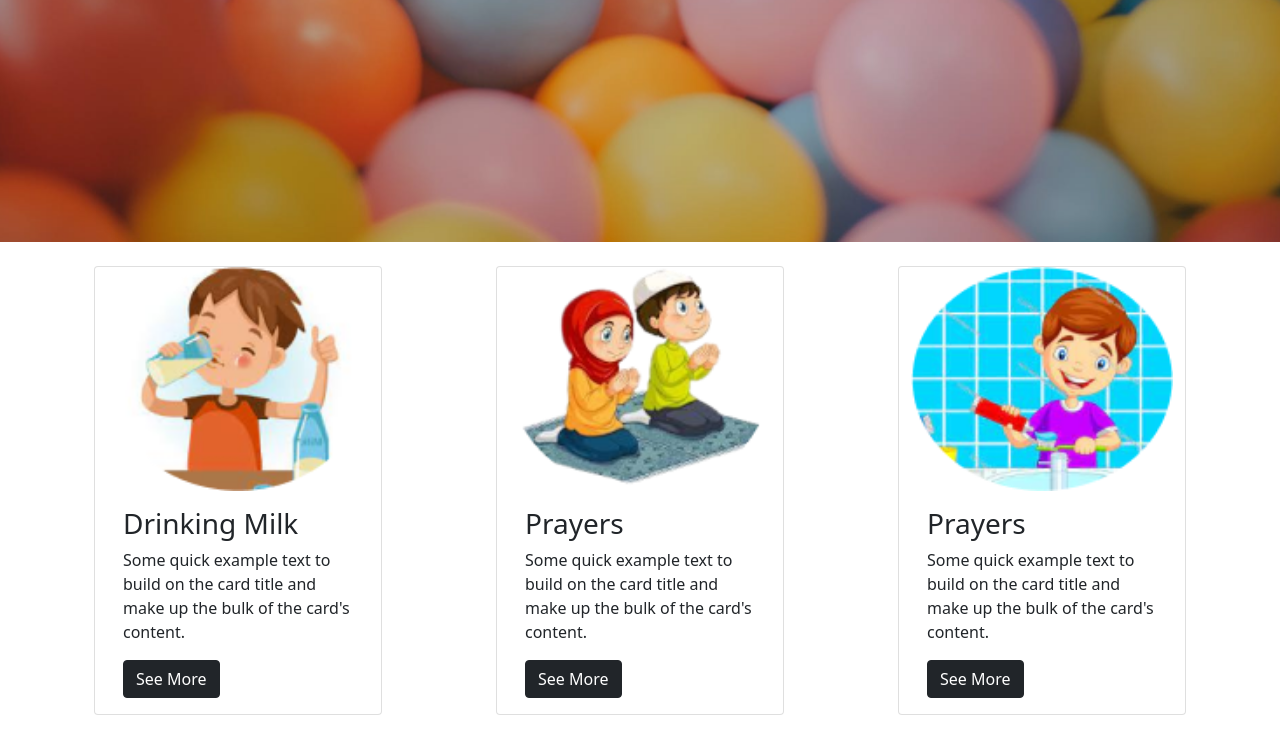
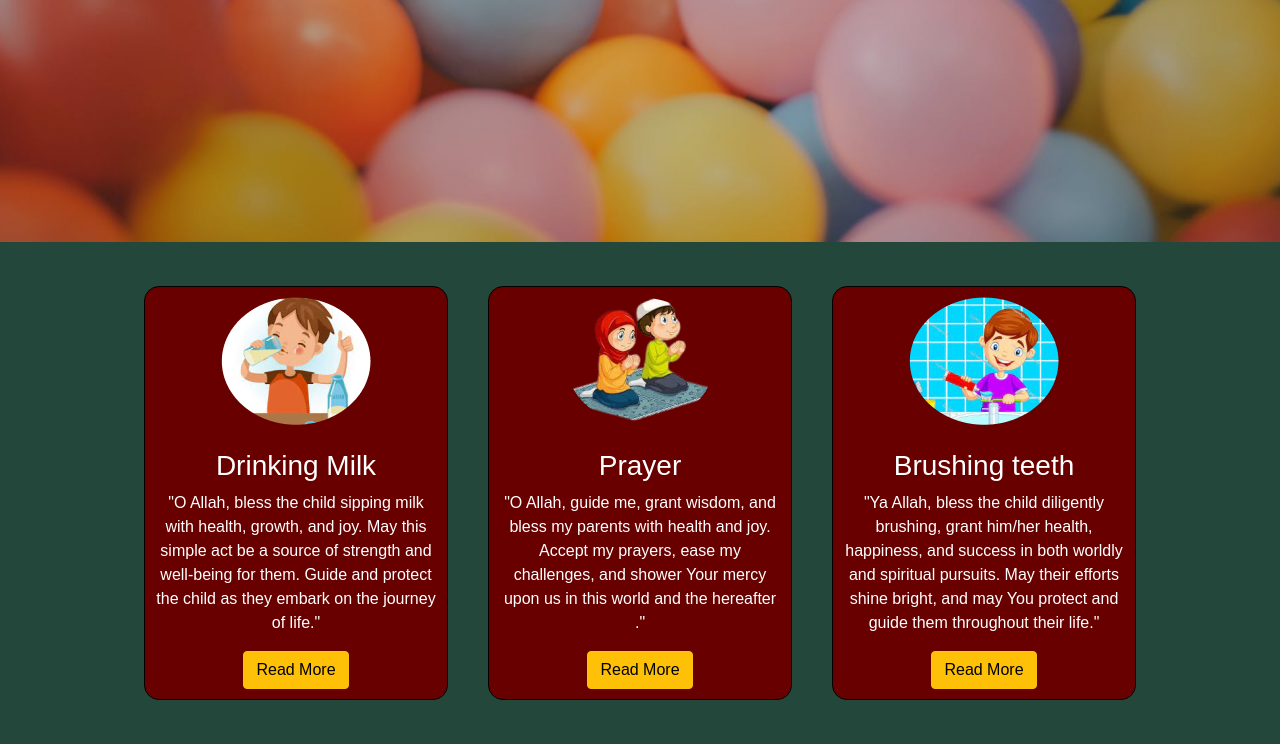
Before and after one commit to KashifHussain662/E-Project, a plain HTML site: page Pages/Home/index.html in a window 1280 px wide. Shown: the part 558-1302 px from the top of the page. Drawn offline with nearby package versions, Linux system fonts and the light colour scheme.

Commit message:
update-home-page

```diff
--- a/Pages/Home/index.html
+++ b/Pages/Home/index.html
@@ -3,50 +3,51 @@
 <head>
     <meta charset="UTF-8">
     <meta name="viewport" content="width=device-width, initial-scale=1.0">
+    <link href="https://cdn.jsdelivr.net/npm/bootstrap@5.0.2/dist/css/bootstrap.min.css" rel="stylesheet" integrity="sha384-EVSTQN3/azprG1Anm3QDgpJLIm9Nao0Yz1ztcQTwFspd3yD65VohhpuuCOmLASjC" crossorigin="anonymous">
     <link rel="stylesheet" href="style.css">
-    <link href="https://cdn.jsdelivr.net/npm/bootstrap@5.0.2/dist/css/bootstrap.min.css" rel="stylesheet" integrity="sha384-EVSTQN3/azprG1Anm3QDgpJLIm9Nao0Yz1ztcQTwFspd3yD65VohhpuuCOmLASjC" crossorigin="anonymous">
-    <script src="https://cdn.jsdelivr.net/npm/bootstrap@5.0.2/dist/js/bootstrap.bundle.min.js" integrity="sha384-MrcW6ZMFYlzcLA8Nl+NtUVF0sA7MsXsP1UyJoMp4YLEuNSfAP+JcXn/tWtIaxVXM" crossorigin="anonymous"></script>
-    <title>Document</title>
-
+    <title>Home</title>
 </head>
 <body>
-    <!-- Home-Section -->
+    <!-- <Home-Section-banner> -->
     <section>
-        <div class="container-flude home-page-banner"></div>
+        <div class="container-flude home-section-banner">        </div>
     </section>
+    <!-- </Home Section> -->
 
-    <!-- Home-Section-cards -->
+
+    <!-- <Home-Card-section> -->
     <section>
         <div class="container">
-            <div class="row justify-content-between p-4">
-                <div class="card" style="width: 18rem;">
-                    <img src="./Images/Card1.png" class="card-img-top" alt="...">
-                    <div class="card-body">
-                        <h3>Drinking Milk</h3>
-                      <p class="card-text">Some quick example text to build on the card title and make up the bulk of the card's content.</p>
-                      <button type="button" class="btn btn-dark">See More</button>
-
-                    </div>
-                  </div>
-                  <div class="card" style="width: 18rem;">
-                    <img src="./Images/Card2.png" class="card-img-top" alt="...">
-                    <div class="card-body">
-                        <h3>Prayers</h3>
-                      <p class="card-text">Some quick example text to build on the card title and make up the bulk of the card's content.</p>
-                      <button type="button" class="btn btn-dark">See More</button>
-                    </div>
-                  </div>
-                  <div class="card" style="width: 18rem;">
-                    <img src="./Images/Card3.png" class="card-img-top" alt="...">
-                    <div class="card-body">
-                        <h3>Prayers</h3>
-                      <p class="card-text">Some quick example text to build on the card title and make up the bulk of the card's content.</p>
-                      <button type="button" class="btn btn-dark">See More</button>
-                    </div>
-                  </div>
+            <div class="row home-card-container">
+                <div class="col-4 home-cards">
+                    <img src="./images/Card1.png" alt="">
+                    <h3 class="mt-4">Drinking Milk</h3>
+                    <p>"O Allah, bless the child sipping milk with health, growth, and joy. May this simple act be a source of strength and well-being for them. Guide and protect the child as they embark on the journey of life."</p>
+                    <button type="button" class="btn btn-warning">Read More </button>
+                </div>
+                <div class="col-4 home-cards">
+                    <img src="./images/Card2.png" alt="">
+                    <h3 class="mt-4">Prayer</h3>
+                    <p>"O Allah, guide me, grant wisdom, and bless my parents with health and joy.<br> Accept my prayers, ease my challenges, and shower Your mercy upon us in this world and the hereafter ." </p>
+                    <button type="button" class="btn btn-warning">Read More </button>
+                </div>
+                <div class="col-4 home-cards">
+                    <img src="./images/Card3.png" alt="">
+                    <h3 class="mt-4">Brushing teeth</h3>
+                    <p>"Ya Allah, bless the child diligently brushing, grant him/her health, happiness, and success in both worldly and spiritual pursuits. May their efforts shine bright, and may You protect and guide them throughout their life."</p>
+                    <button type="button" class="btn btn-warning">Read More </button>
+                </div>
             </div>
         </div>
     </section>
+    <!-- </Home-Card-section> -->
 
+
+
+
+
+
+
+    <script src="https://cdn.jsdelivr.net/npm/bootstrap@5.0.2/dist/js/bootstrap.bundle.min.js" integrity="sha384-MrcW6ZMFYlzcLA8Nl+NtUVF0sA7MsXsP1UyJoMp4YLEuNSfAP+JcXn/tWtIaxVXM" crossorigin="anonymous"></script>
 </body>
 </html>
--- a/Pages/Home/style.css
+++ b/Pages/Home/style.css
@@ -3,12 +3,47 @@
     padding: 0;
 }
 body{
-    background-color: rgb(3, 29, 29);
+    background-color:rgb(35, 71, 59) ;
 }
-.home-page-banner{
-    background:url("./Images/home-page-banner.png");
+
+/* Start <Home-section> */
+.home-section-banner{
+    background: url('./images/home-page-banner.png');
     background-position: center;
+    background-size: cover;
     background-repeat: no-repeat;
-    background-size: cover;
+    width: 100%;
     height: 100vh;
+
 }
+
+/* Close </Home-section> */
+
+/* Start <Home-Section-card> */
+.home-card-container{
+        justify-content: center;
+        padding: 1.5rem;
+}
+.home-cards{
+    border: 1px solid black;
+    border-radius: 15px;
+    text-align: center;
+    margin: 20px;
+    width: 19rem;
+    background-color: rgb(104, 0, 0);
+    color: white;
+    font-family: Arial, Helvetica, sans-serif;
+    padding: 10px;
+    transition: transform 0.3s;
+}
+.home-cards:hover{
+    transform: scale(1.1);
+    background-color: rgb(1, 10, 10);
+}
+.btn:hover{
+    transform: scale(1.1);
+    background-color: rgb(5, 5, 5);
+    color: white;
+}
+
+/*Close </Home-card> */
```
